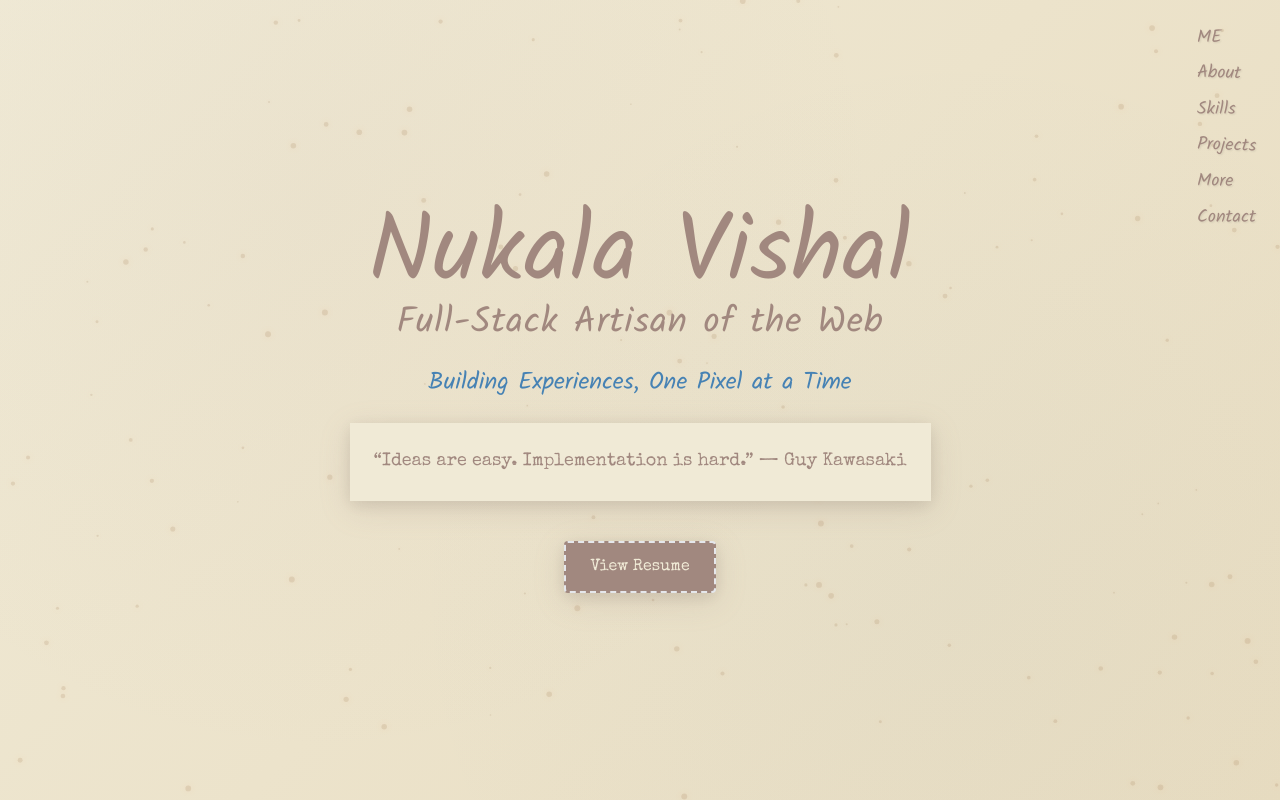
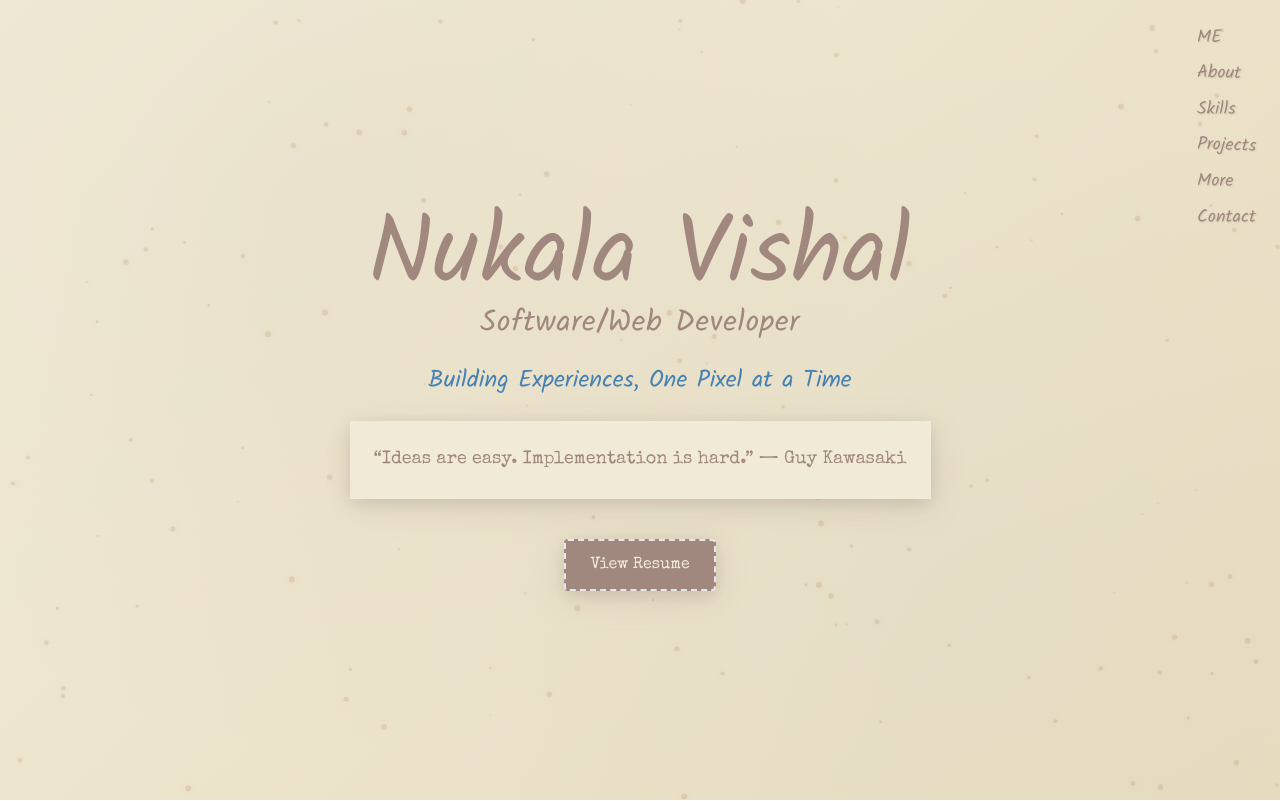
Before and after one commit to wndrthndr/portfolio, a React (Vite) app: page / in a window 1280 px wide. Shown: the top 801 px of the page. Built offline with nearby package versions, Linux system fonts and the light colour scheme.

Commit message:
Update title in Hero component to reflect role

```diff
--- a/src/components/Hero.tsx
+++ b/src/components/Hero.tsx
@@ -118,7 +118,7 @@ const Hero = () => {
   <p
     className="
       handwritten
-      text-3xl md:text-4xl
+      text-3xl md:text-3xl
       text-vintage-brown
       opacity-85
       -mt-2
@@ -128,7 +128,7 @@ const Hero = () => {
     "
     style={{ animationDelay: "0.2s" }}
   >
-    Full-Stack Artisan of the Web
+    Software/Web Developer
   </p>
 </div>
 
```
